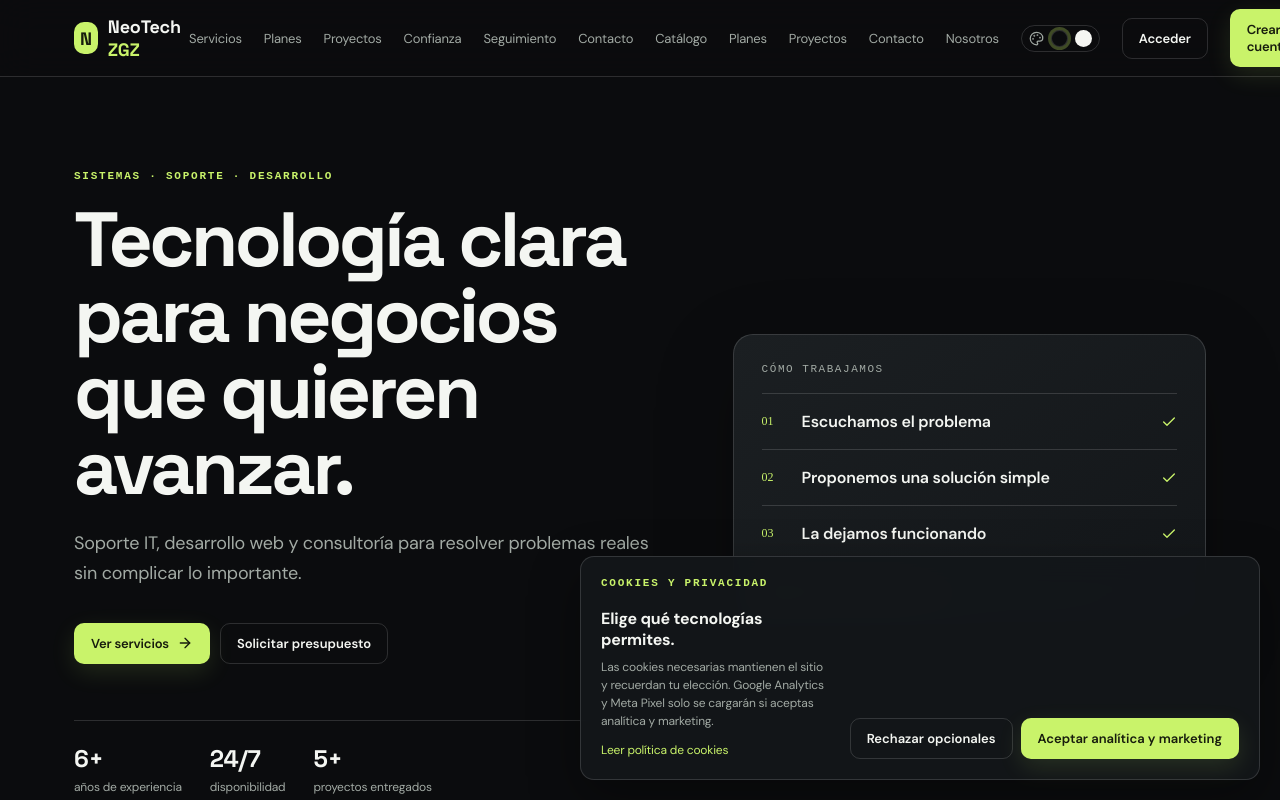
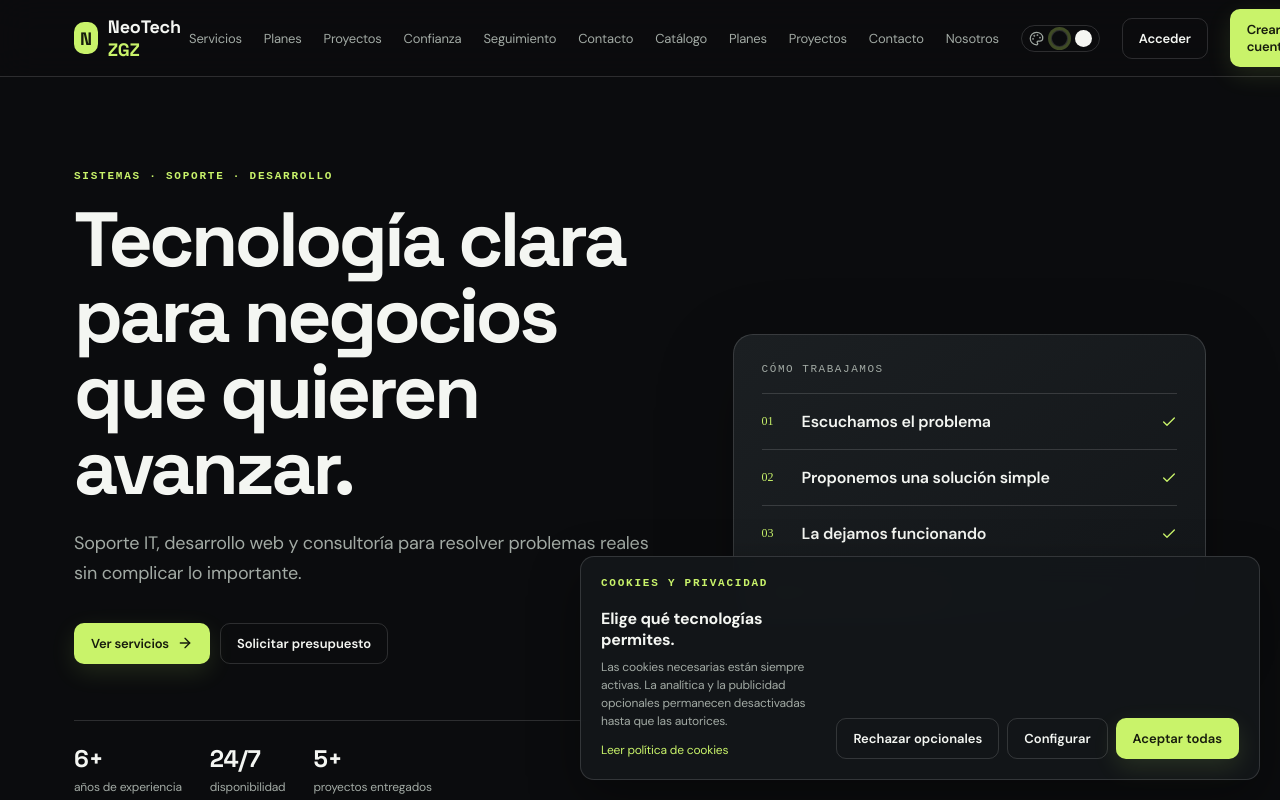
Before and after one commit to Jasondevtech276/neotechzgz.vercel.app, a Next.js app: page / in a window 1280 px wide. Shown: the top 800 px of the page. Built offline with nearby package versions, Linux system fonts and the light colour scheme; no server answers.

Commit message:
Add granular cookie preferences and reject-by-default controls

```diff
--- a/components/cookie-consent.tsx
+++ b/components/cookie-consent.tsx
@@ -5,8 +5,7 @@ import { useEffect, useState } from 'react'
 const COOKIE_NAME = 'neotech_cookie_consent'
 const CONSENT_MAX_AGE_SECONDS = 60 * 60 * 24 * 180
 
-function clearKnownAnalyticsCookies() {
-  const names = ['_ga', '_gid', '_gat', '_gcl_au', '_fbp', '_fbc']
+function clearCookies(names: string[]) {
   for (const name of names) {
     document.cookie = `${name}=; Max-Age=0; Path=/; SameSite=Lax; Secure`
   }
@@ -15,14 +14,23 @@ function clearKnownAnalyticsCookies() {
 export function CookieConsent() {
   const [visible, setVisible] = useState(false)
   const [hasChoice, setHasChoice] = useState(false)
+  const [configuring, setConfiguring] = useState(false)
+  const [analytics, setAnalytics] = useState(false)
+  const [marketing, setMarketing] = useState(false)
 
   useEffect(() => {
     const sync = () => {
-      const chosen = document.cookie.includes(`${COOKIE_NAME}=`)
+      const chosen = document.cookie.split('; ').some((part) => part.startsWith(`${COOKIE_NAME}=`))
       setHasChoice(chosen)
       setVisible(!chosen)
     }
-    const openSettings = () => setVisible(true)
+    const openSettings = () => {
+      const current = document.cookie.split('; ').find((part) => part.startsWith(`${COOKIE_NAME}=`))?.split('=')[1]
+      setAnalytics(current === 'all' || current === 'analytics')
+      setMarketing(current === 'all' || current === 'marketing')
+      setConfiguring(true)
+      setVisible(true)
+    }
     sync()
     window.addEventListener('neotech-open-cookie-settings', openSettings)
     window.addEventListener('neotech-cookie-consent', sync)
@@ -32,13 +40,23 @@ export function CookieConsent() {
     }
   }, [])
 
-  function choose(value: 'all' | 'essential') {
+  function choose(value: 'all' | 'essential' | 'analytics' | 'marketing') {
     document.cookie = `${COOKIE_NAME}=${value}; Max-Age=${CONSENT_MAX_AGE_SECONDS}; Path=/; SameSite=Lax; Secure`
-    if (value === 'essential') clearKnownAnalyticsCookies()
+    if (value !== 'all' && value !== 'analytics') clearCookies(['_ga', '_gid', '_gat', '_gcl_au'])
+    if (value !== 'all' && value !== 'marketing') clearCookies(['_fbp', '_fbc'])
     window.dispatchEvent(new Event('neotech-cookie-consent'))
     setHasChoice(true)
     setVisible(false)
-    if (value === 'essential') window.location.reload()
+    setConfiguring(false)
+    // Reload ensures scripts associated with a withdrawn category stop running on the next page lifecycle.
+    if (value !== 'all') window.location.reload()
+  }
+
+  function saveCustom() {
+    if (analytics && marketing) choose('all')
+    else if (analytics) choose('analytics')
+    else if (marketing) choose('marketing')
+    else choose('essential')
   }
 
   return (
@@ -48,19 +66,42 @@ export function CookieConsent() {
           <div>
             <p className="eyebrow">COOKIES Y PRIVACIDAD</p>
             <strong>Elige qué tecnologías permites.</strong>
-            <p>Las cookies necesarias mantienen el sitio y recuerdan tu elección. Google Analytics y Meta Pixel solo se cargarán si aceptas analítica y marketing.</p>
+            <p>Las cookies necesarias están siempre activas. La analítica y la publicidad opcionales permanecen desactivadas hasta que las autorices.</p>
             <a href="/legal#cookies">Leer política de cookies</a>
+            {configuring && (
+              <div className="cookie-category-settings">
+                <label><input type="checkbox" checked={analytics} onChange={(event) => setAnalytics(event.target.checked)} /> Analítica (Google Analytics)</label>
+                <label><input type="checkbox" checked={marketing} onChange={(event) => setMarketing(event.target.checked)} /> Marketing (Meta Pixel)</label>
+                <p>Tu elección se recuerda durante seis meses. Puedes cambiarla desde Preferencias de cookies.</p>
+              </div>
+            )}
           </div>
           <div className="cookie-actions">
             <button className="button button-quiet" onClick={() => choose('essential')}>Rechazar opcionales</button>
-            <button className="button button-primary" onClick={() => choose('all')}>Aceptar analítica y marketing</button>
+            {configuring ? (
+              <button className="button button-quiet" onClick={saveCustom}>Guardar selección</button>
+            ) : (
+              <button className="button button-quiet" onClick={() => {
+                const current = document.cookie.split('; ').find((part) => part.startsWith(`${COOKIE_NAME}=`))?.split('=')[1]
+                setAnalytics(current === 'all' || current === 'analytics')
+                setMarketing(current === 'all' || current === 'marketing')
+                setConfiguring(true)
+              }}>Configurar</button>
+            )}
+            <button className="button button-primary" onClick={() => choose('all')}>Aceptar todas</button>
           </div>
         </aside>
       ) : hasChoice ? (
         <button
           className="cookie-settings-trigger"
           type="button"
-          onClick={() => setVisible(true)}
+          onClick={() => {
+            const current = document.cookie.split('; ').find((part) => part.startsWith(`${COOKIE_NAME}=`))?.split('=')[1]
+            setAnalytics(current === 'all' || current === 'analytics')
+            setMarketing(current === 'all' || current === 'marketing')
+            setConfiguring(true)
+            setVisible(true)
+          }}
           aria-label="Abrir preferencias de cookies"
         >Preferencias de cookies</button>
       ) : null}
```
